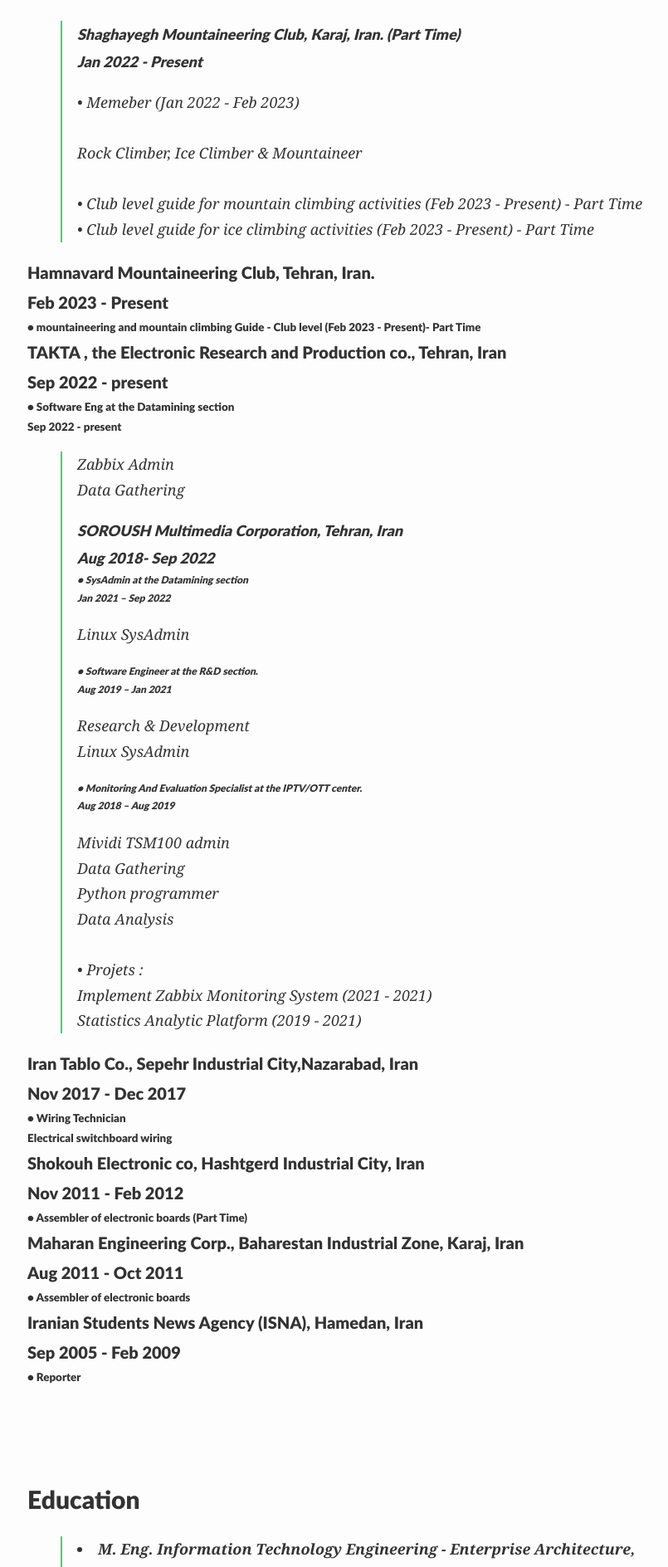
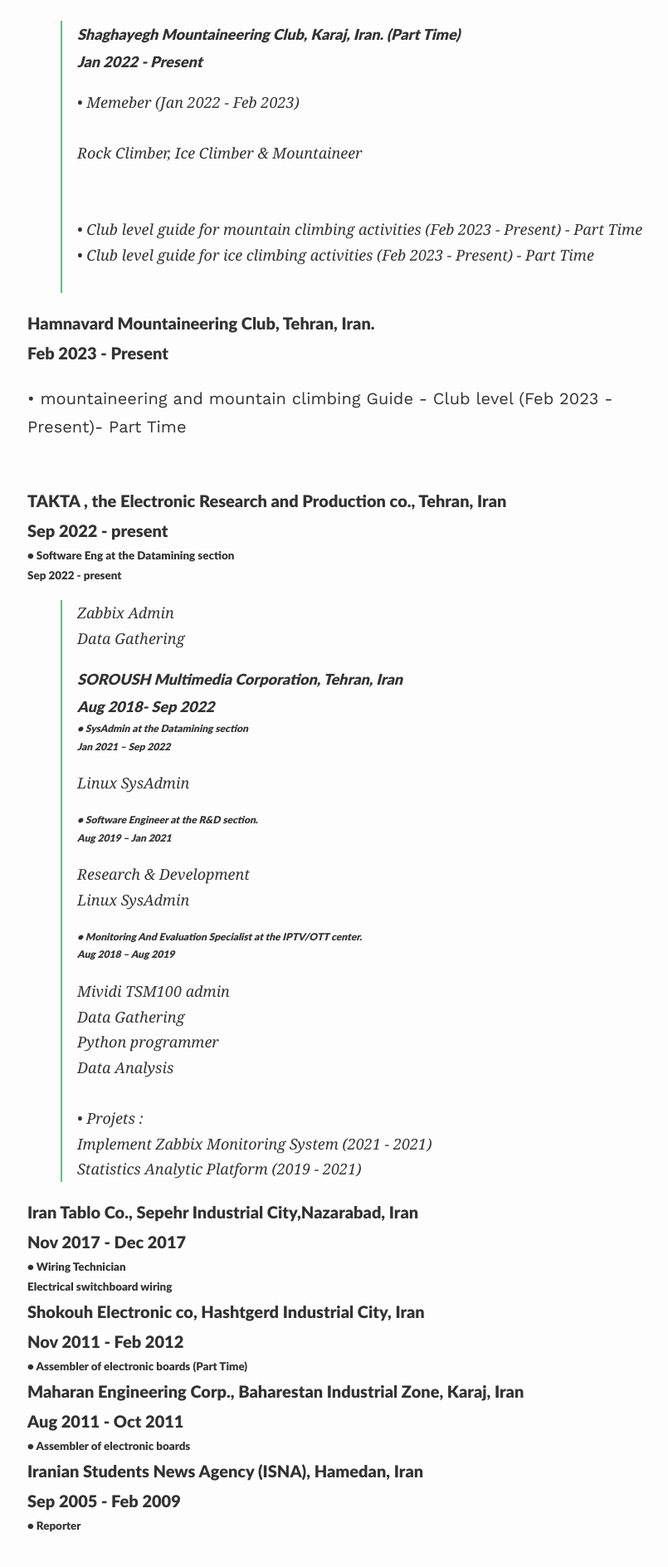
Before and after one commit to KavehRS/website, a Jekyll site: the page built from index.md, in a window 1280 px wide. Shown: the part 489-2377 px from the top of the page at 83% size, without its empty margins (207-1012 px from the left). Built offline with Jekyll 4.4.1, drawn with Linux system fonts in a browser that asks for light colours; nearby versions of some CDN libraries; our own code applies the rules of GitHub Pages for plain Markdown files.

Commit message:
Create index.md

```diff
--- a/index.md
+++ b/index.md
@@ -24,12 +24,14 @@
 #### Shaghayegh Mountaineering Club, Karaj, Iran. (Part Time) <br> Jan 2022 - Present<br>
 •  Memeber (Jan 2022 - Feb 2023)   <br>
 > Rock Climber, Ice Climber &   Mountaineer <br>
+<br>
 •  Club level guide for mountain climbing activities  (Feb 2023 - Present) - Part Time   <br>
 •  Club level guide for ice climbing activities  (Feb 2023 - Present) - Part Time  <br>
-
+<br>
 
 #### Hamnavard Mountaineering Club, Tehran, Iran. <br> Feb 2023 - Present<br>
-###### •  mountaineering and mountain climbing Guide - Club level (Feb 2023 - Present)- Part Time  <br>
+•  mountaineering and mountain climbing Guide - Club level (Feb 2023 - Present)- Part Time  <br>
+<br>
 
 #### TAKTA , the Electronic Research and Production co., Tehran, Iran<br> Sep 2022 - present<br>
 ###### •	Software Eng at the Datamining section<br>  Sep 2022 - present<br>
```
